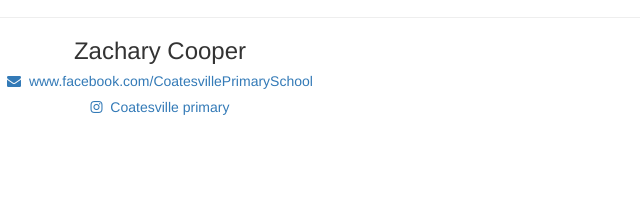
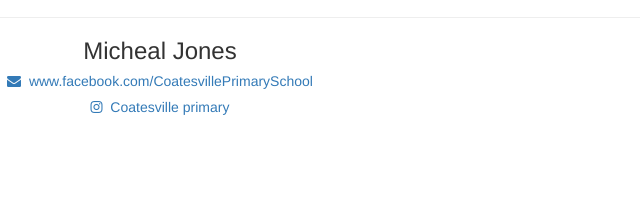
Before and after one commit to TechstaZack/school4, a plain HTML site: page index.html in a window 1280 px wide. Shown: the part 4771-4968 px from the top of the page, 640-1280 px from the left. Drawn offline with nearby package versions, Linux system fonts and the light colour scheme.

Commit message:
Update index.html

```diff
--- a/index.html
+++ b/index.html
@@ -128,7 +128,7 @@
                 <iframe src="https://www.google.com/maps/embed?pb=!1m18!1m12!1m3!1d2646.7021536261896!2d145.0752946155118!3d-37.91928479899276!2m3!1f0!2f0!3f0!3m2!1i1024!2i768!4f13.1!3m3!1m2!1s0x6ad66bb9d6fff259%3A0x55d3b34d3e58e572!2sCoatesville%20Primary%20School!5e0!3m2!1sen!2sau!4v1666938360052!5m2!1sen!2sau" width="600" height="450" style="border:0;" allowfullscreen="" loading="lazy" referrerpolicy="no-referrer-when-downgrade"></iframe>
             <hr>
             <img src="jones.jpg" class="img-responsive img-circle col-lg-3 col-md-3 col-sm-3 col-xs-4">
-            <h3>Zachary Cooper</h3>
+            <h3>Micheal Jones</h3>
 
                     <div class="contact_1" >
 
```
